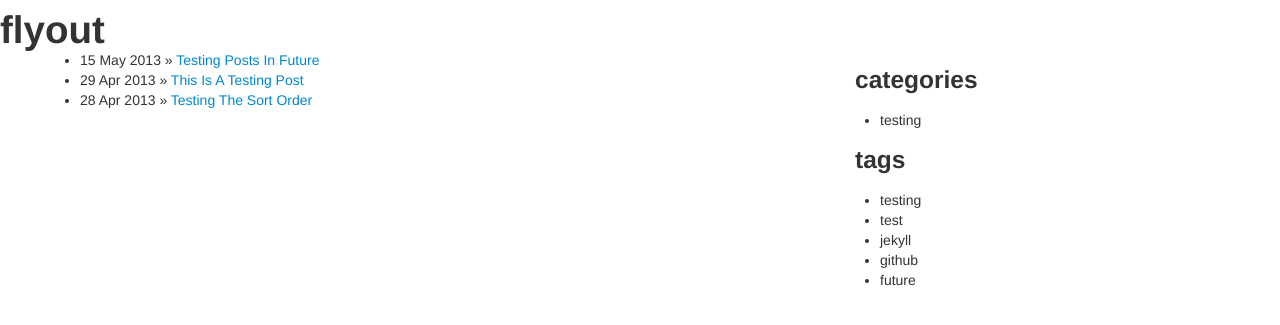
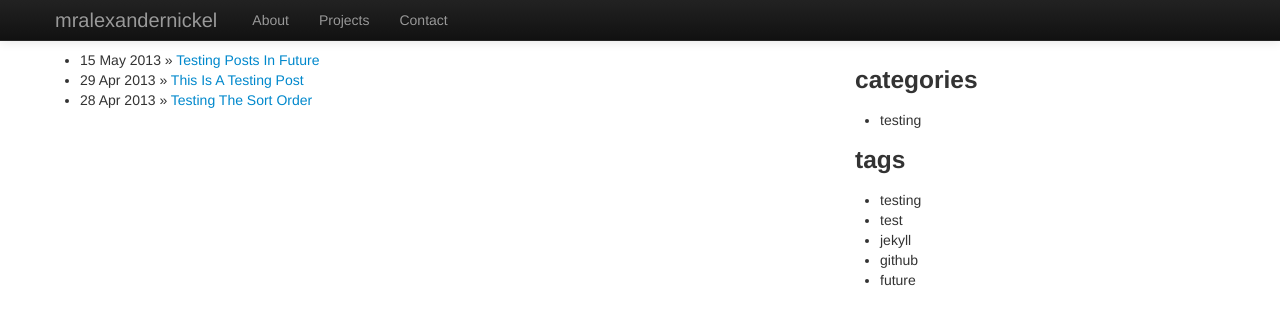
Before and after one commit to mralexandernickel/mralexandernickel.github.com, a Jekyll site: the page built from index.html, in a window 1280 px wide. Shown: the top 325 px of the page. Built offline with Jekyll 4.4.1, drawn with Linux system fonts in a browser that asks for light colours; nearby versions of some CDN libraries.

Commit message:
gegenprobe

```diff
--- a/_layouts/default.html
+++ b/_layouts/default.html
@@ -15,7 +15,7 @@
 </head>
 <body>
 
-  {% include flyout.html %}
+  {% include navbar.html %}
 
   <div id="main">
     <div id="wrapper" class="container">
```
